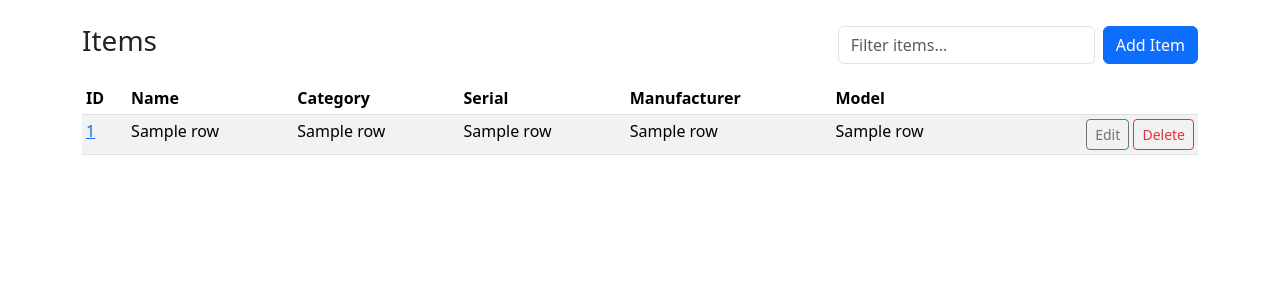
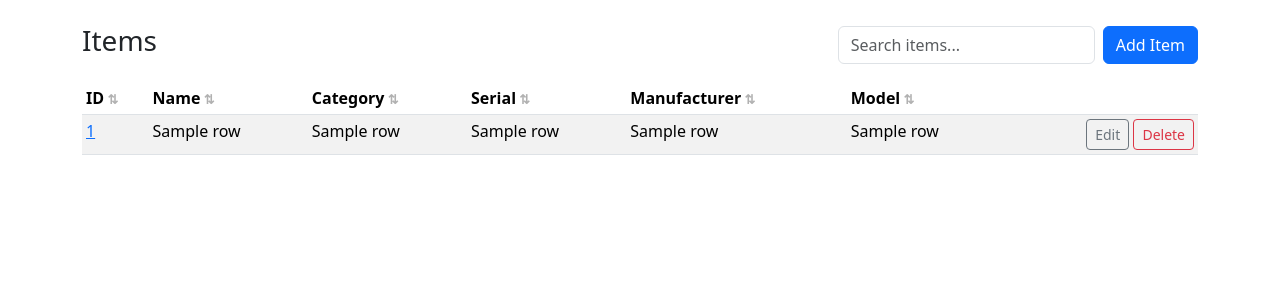
Before and after one commit to Scout064/event-inventory, a Flask app: template inventory_app/templates/items.html in a window 1280 px wide. Shown: the part 56-356 px from the top of the page. Run offline with Flask 3, Linux system fonts and the light colour scheme; the template is opened without the code that fills it: most values are stand-ins (such as "Sample title", 1, 10 or a date in 2020).

Commit message:
Update items.html
added filter/search V2 -> Click- and Sort-able Headers

```diff
--- a/inventory_app/templates/items.html
+++ b/inventory_app/templates/items.html
@@ -1,17 +1,35 @@
 {% extends 'base.html' %}
 {% block content %}
+<style>
+  /* Visual feedback: show headers are clickable */
+  th.sortable { cursor: pointer; position: relative; }
+  th.sortable:hover { background-color: #f8f9fa; }
+  th.sortable::after {
+    content: ' \21C5'; /* Up/Down arrow symbol */
+    opacity: 0.3;
+    font-size: 0.8em;
+  }
+</style>
+
 <div class="d-flex justify-content-between align-items-center mb-3">
   <h3>Items</h3>
   <div class="d-flex gap-2">
-    <input type="text" id="itemFilter" class="form-control" placeholder="Filter items...">
+    <input type="text" id="itemFilter" class="form-control" placeholder="Search items...">
     <a class="btn btn-primary text-nowrap" href="{{ url_for('items_new') }}">Add Item</a>
   </div>
 </div>
 
-<table class="table table-striped table-sm">
-  <thead><tr>
-    <th>ID</th><th>Name</th><th>Category</th><th>Serial</th><th>Manufacturer</th><th>Model</th><th></th>
-  </tr></thead>
+<table class="table table-striped table-sm" id="inventoryTable">
+  <thead>
+    <tr>
+      <th class="sortable" onclick="sortTable(0)">ID</th>
+      <th class="sortable" onclick="sortTable(1)">Name</th>
+      <th class="sortable" onclick="sortTable(2)">Category</th>
+      <th class="sortable" onclick="sortTable(3)">Serial</th>
+      <th class="sortable" onclick="sortTable(4)">Manufacturer</th>
+      <th class="sortable" onclick="sortTable(5)">Model</th>
+      <th></th> </tr>
+  </thead>
   <tbody id="itemTableBody">
   {% for r in rows %}
     <tr>
@@ -32,27 +50,57 @@
   </tbody>
 </table>
 
+
+
 <script>
-  document.addEventListener('DOMContentLoaded', function() {
-    const searchInput = document.getElementById('itemFilter');
-    const tableBody = document.getElementById('itemTableBody');
-    const rows = tableBody.getElementsByTagName('tr');
+  // --- 1. SEARCH FILTER LOGIC ---
+  document.getElementById('itemFilter').addEventListener('keyup', function() {
+    const filter = this.value.toLowerCase();
+    const rows = document.querySelectorAll('#itemTableBody tr');
+    rows.forEach(row => {
+      row.style.display = row.textContent.toLowerCase().includes(filter) ? '' : 'none';
+    });
+  });
 
-    searchInput.addEventListener('keyup', function() {
-      const filterValue = searchInput.value.toLowerCase();
+  // --- 2. TABLE SORT LOGIC ---
+  function sortTable(n) {
+    const table = document.getElementById("inventoryTable");
+    let switching = true;
+    let dir = "asc";
+    let switchcount = 0;
 
-      for (let i = 0; i < rows.length; i++) {
-        // Grab all text inside the current row (ID, Name, Category, etc.)
-        const rowText = rows[i].textContent.toLowerCase();
+    while (switching) {
+      switching = false;
+      const rows = table.rows;
+      /* Loop through all table rows (except the header) */
+      for (var i = 1; i < (rows.length - 1); i++) {
+        var shouldSwitch = false;
+        var x = rows[i].getElementsByTagName("TD")[n];
+        var y = rows[i + 1].getElementsByTagName("TD")[n];
 
-        // Show row if it matches the search, otherwise hide it
-        if (rowText.includes(filterValue)) {
-          rows[i].style.display = '';
-        } else {
-          rows[i].style.display = 'none';
+        // Determine if values are numeric (for ID column) or text
+        var xVal = isNaN(x.textContent) ? x.textContent.toLowerCase() : parseFloat(x.textContent);
+        var yVal = isNaN(y.textContent) ? y.textContent.toLowerCase() : parseFloat(y.textContent);
+
+        if (dir == "asc") {
+          if (xVal > yVal) { shouldSwitch = true; break; }
+        } else if (dir == "desc") {
+          if (xVal < yVal) { shouldSwitch = true; break; }
         }
       }
-    });
-  });
+      if (shouldSwitch) {
+        rows[i].parentNode.insertBefore(rows[i + 1], rows[i]);
+        switching = true;
+        switchcount ++;
+      } else {
+        /* If no switching has been done AND the direction is "asc",
+        set the direction to "desc" and run the loop again. */
+        if (switchcount == 0 && dir == "asc") {
+          dir = "desc";
+          switching = true;
+        }
+      }
+    }
+  }
 </script>
 {% endblock %}
```
